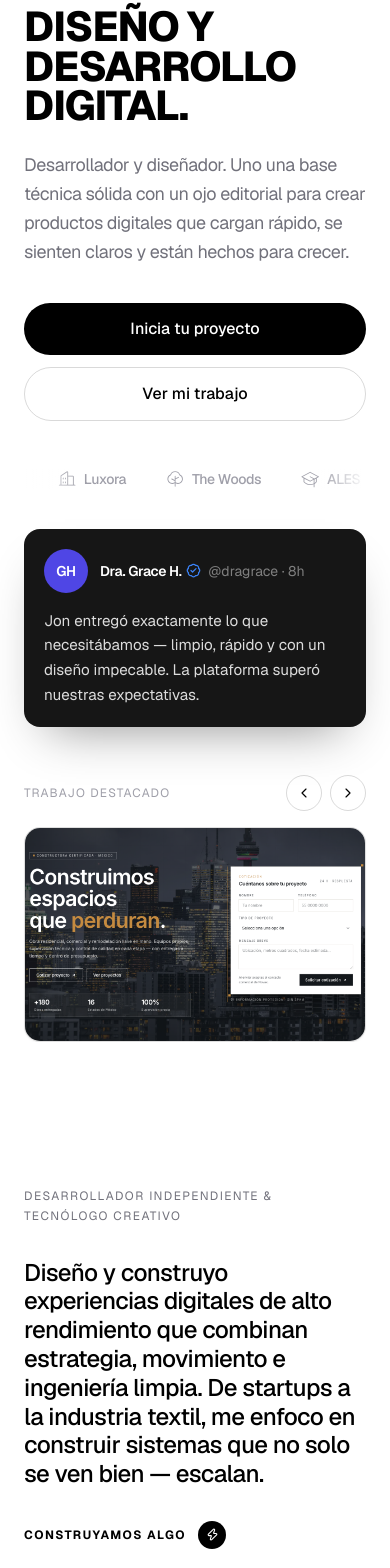
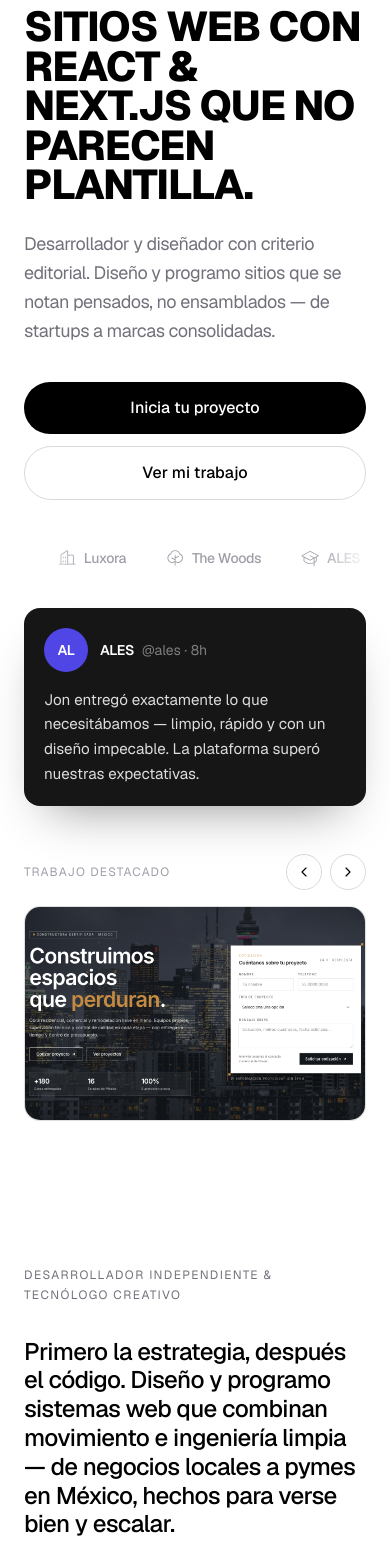
Before and after one commit to Jonsym/jon-portfolio, a Next.js app: page / in a window 390 px wide. Shown: the part 106-1674 px from the top of the page. Built offline with nearby package versions, Linux system fonts and the light colour scheme; grey boxes are pictures that could not be loaded.

Commit message:
add new SEO

```diff
--- a/app/layout.tsx
+++ b/app/layout.tsx
@@ -13,9 +13,9 @@ const geistSans = Geist({
 });
 
 export const metadata: Metadata = {
-  title: "Jon Zamudio — Desarrollador & Diseñador Web",
+  title: "Jon Zamudio — Diseño y Desarrollo Web con React & Next.js",
   description:
-    "Diseño y construyo experiencias digitales de alto rendimiento con React y Next.js — rápidas, claras y hechas para crecer. Portafolio de trabajos seleccionados, 2018—2026.",
+    "Diseño y desarrollo sitios web rápidos y de alto rendimiento con React & Next.js — claros, escalables y hechos para crecer. Jon Zamudio, portafolio 2018—2026.",
 };
 
 export default function RootLayout({
--- a/app/page.tsx
+++ b/app/page.tsx
@@ -1,5 +1,4 @@
 import Link from "next/link";
-import { BadgeCheck } from "lucide-react";
 import {
   Baby,
   Buildings,
@@ -82,14 +81,13 @@ function Testimonial() {
     <figure className="rounded-2xl bg-[#161616] p-5 sm:p-6 text-white shadow-[0_24px_48px_-24px_rgba(0,0,0,0.45)]">
       <div className="flex items-center gap-3">
         <span className="inline-flex h-11 w-11 shrink-0 items-center justify-center rounded-full bg-[#4f46e5] text-sm font-semibold tracking-tight">
-          GH
+          AL
         </span>
         <div className="flex flex-wrap items-center gap-x-2 gap-y-0.5 text-sm">
           <span className="inline-flex items-center gap-1 font-semibold tracking-tight">
-            Dra. Grace H.
-            <BadgeCheck size={15} className="text-[#3b82f6]" aria-hidden="true" />
+            ALES
           </span>
-          <span className="text-white/45">@dragrace · 8h</span>
+          <span className="text-white/45">@ales · 8h</span>
         </div>
       </div>
       <blockquote className="mt-4 text-[0.95rem] leading-relaxed text-white/85">
@@ -117,14 +115,16 @@ export default function Home() {
 
             <div className="flex flex-col justify-center flex-1 px-6 lg:pl-12 lg:pr-10 py-12 lg:py-10 lg:overflow-y-auto no-scrollbar">
               <h1 className="text-[2.6rem] leading-[0.95] sm:text-6xl xl:text-7xl font-extrabold uppercase tracking-tight text-black">
-              <T es="Diseño y desarrollo" en="Digital design &" />{" "}
-              <T es="digital." en="development." />
+              <T
+                es="Sitios web con React & Next.js que no parecen plantilla."
+                en="Websites built with React & Next.js that don't look like templates."
+              />
             </h1>
 
             <p className="mt-6 max-w-md text-lg lg:text-xl leading-relaxed text-zinc-500 tracking-tight">
               <T
-                es="Desarrollador y diseñador. Uno una base técnica sólida con un ojo editorial para crear productos digitales que cargan rápido, se sienten claros y están hechos para crecer."
-                en="Developer and designer. I pair solid engineering with an editorial eye to build digital products that load fast, feel clear, and are built to grow."
+                es="Desarrollador y diseñador con criterio editorial. Diseño y programo sitios que se notan pensados, no ensamblados — de startups a marcas consolidadas."
+                en="Developer and designer with an editorial eye. I design and build sites that feel considered, not assembled — from startups to established brands."
               />
             </p>
 
@@ -133,14 +133,14 @@ export default function Home() {
                 href="/contact"
                 className="inline-flex items-center justify-center rounded-full bg-black px-7 py-3.5 text-base font-medium text-white transition-colors duration-150 hover:bg-[#0000FF] focus:outline-none focus-visible:ring-2 focus-visible:ring-[#0000FF] focus-visible:ring-offset-2"
               >
-                <T es="Inicia tu proyecto" en="Start Your Project" />
+                <T es="Inicia tu proyecto" en="Start your project" />
               </Link>
-              <a
-                href="#proyectos"
+              <Link
+                href="/proyectos"
                 className="inline-flex items-center justify-center rounded-full border border-black/15 px-7 py-3.5 text-base font-medium text-black transition-colors duration-150 hover:border-black hover:bg-black/[0.03] focus:outline-none focus-visible:ring-2 focus-visible:ring-[#0000FF] focus-visible:ring-offset-2"
               >
                 <T es="Ver mi trabajo" en="See my work" />
-              </a>
+              </Link>
             </div>
 
             <div className="mt-12">
--- a/src/components/FinalCta.tsx
+++ b/src/components/FinalCta.tsx
@@ -24,12 +24,19 @@ export default function FinalCta() {
           />
         </h2>
 
+        <p className="mx-auto mt-6 max-w-xl text-base lg:text-lg leading-relaxed text-white/60">
+          <T
+            es="Cuéntame qué estás construyendo. Te respondo en un día hábil con los próximos pasos claros — sin compromiso."
+            en="Tell me what you're building. I'll reply within one business day with clear next steps — no obligation."
+          />
+        </p>
+
         <div className="mt-10 lg:mt-14 flex justify-center">
           <Link
-            href="/contacto"
+            href="/contact"
             className="group inline-flex items-center gap-3 rounded-full bg-white px-7 py-4 text-sm font-semibold uppercase tracking-[0.1em] text-black transition-transform duration-200 hover:scale-[1.03] focus:outline-none focus-visible:ring-2 focus-visible:ring-white focus-visible:ring-offset-4 focus-visible:ring-offset-[#0c0c0c]"
           >
-            <T es="Empecemos" en="Let's talk" />
+            <T es="Inicia tu proyecto" en="Start your project" />
           </Link>
         </div>
       </div>
--- a/src/components/HowIWork.tsx
+++ b/src/components/HowIWork.tsx
@@ -19,8 +19,8 @@ export default function HowIWork() {
         <div className="lg:col-span-7 lg:col-start-6">
           <p className="max-w-xl text-2xl sm:text-3xl lg:text-[2rem] font-medium leading-[1.2] tracking-tight text-black">
             <T
-              es="Diseño y construyo experiencias digitales de alto rendimiento que combinan estrategia, movimiento e ingeniería limpia. De startups a la industria textil, me enfoco en construir sistemas que no solo se ven bien — escalan."
-              en="I design and build high-performance digital experiences that blend strategy, motion, and clean engineering. From startups to textile industries, I focus on building systems that don't just look good — they scale."
+              es="Primero la estrategia, después el código. Diseño y programo sistemas web que combinan movimiento e ingeniería limpia — de negocios locales a pymes en México, hechos para verse bien y escalar."
+              en="Strategy first, then code. I design and build web systems that combine motion and clean engineering — from local businesses to SMBs across Mexico, made to look good and scale."
             />
           </p>
 
@@ -51,14 +51,14 @@ export default function HowIWork() {
             <div className="max-w-md space-y-6 text-base lg:text-lg leading-relaxed text-zinc-300">
               <p>
                 <T
-                  es="Cada proyecto empieza con claridad. Me enfoco en entender el negocio antes de tocar el diseño."
-                  en="Every project starts with clarity. I focus on understanding the business before touching the design."
+                  es="Cada proyecto empieza por entender tu negocio — antes de tocar el diseño."
+                  en="Every project starts with understanding your business — before touching design."
                 />
               </p>
               <p>
                 <T
-                  es="UI limpia, backend escalable e interacciones fluidas — creo que los sistemas sólidos crean marcas sólidas."
-                  en="Clean UI, scalable backend, and smooth interactions — I believe strong systems create strong brands."
+                  es="Después: UI limpia, un backend escalable e interacciones fluidas. Los sistemas sólidos construyen marcas sólidas."
+                  en="Then: clean UI, a scalable backend, and smooth interactions. Strong systems build strong brands."
                 />
               </p>
             </div>
@@ -68,7 +68,7 @@ export default function HowIWork() {
               className="group inline-flex items-center gap-3 focus:outline-none focus-visible:ring-2 focus-visible:ring-white focus-visible:ring-offset-4 focus-visible:ring-offset-[#0c0c0c]"
             >
               <span className="text-xs font-bold uppercase tracking-[0.12em] text-white">
-                <T es="Mi enfoque" en="My approach" />
+                <T es="Ver mi enfoque" en="See my approach" />
               </span>
               <span className="inline-flex h-7 w-7 shrink-0 items-center justify-center rounded-full bg-white text-black transition-transform duration-200 group-hover:scale-110">
                 <Square size={11} strokeWidth={2.5} aria-hidden="true" />
--- a/src/components/Testimonials.tsx
+++ b/src/components/Testimonials.tsx
@@ -2,7 +2,7 @@
 
 import { useRef } from "react";
 import Link from "next/link";
-import { ArrowUpRight, ChevronLeft, ChevronRight, Star } from "lucide-react";
+import { ArrowUpRight, ChevronLeft, ChevronRight } from "lucide-react";
 import MobileCarousel, {
   type CarouselHandle,
 } from "@/src/components/MobileCarousel";
@@ -82,7 +82,6 @@ function Rating({ value, dark }: { value: number; dark?: boolean }) {
         dark ? "text-white/70" : "text-zinc-500"
       }`}
     >
-      <Star size={13} aria-hidden="true" className="fill-amber-400 text-amber-400" />
       {value.toFixed(1)}
     </span>
   );
@@ -178,6 +177,7 @@ export default function Testimonials() {
     <section aria-label="Recent clients" className="mt-24 lg:mt-40">
       {/* Heading + CTA + (mobile) controls */}
       <div className="flex flex-wrap items-end justify-between gap-x-8 gap-y-5">
+        <div className="max-w-xl">
           <h2 className="text-5xl sm:text-6xl lg:text-7xl font-semibold tracking-tight lowercase">
             <span className="text-zinc-300">
               <T es="/clientes " en="/recent " />
@@ -186,13 +186,20 @@ export default function Testimonials() {
               <T es="recientes" en="clients" />
             </span>
           </h2>
+          <p className="mt-5 max-w-md text-base lg:text-lg leading-relaxed text-zinc-500">
+            <T
+              es="Proyectos reales, entregados más rápido y más limpios de lo esperado — sitios que se ven impecables y de verdad rinden. Esto dicen mis clientes recientes."
+              en="Real projects, delivered faster and cleaner than expected — sites that look sharp and actually perform. Here's what recent clients had to say."
+            />
+          </p>
+        </div>
 
         <div className="flex w-full lg:w-auto items-center justify-between lg:justify-end gap-5">
           <Link
             href="/proyectos"
             className="group inline-flex items-center gap-2 text-sm font-medium text-black transition-colors duration-150 hover:text-[#0000FF] focus:outline-none focus-visible:ring-2 focus-visible:ring-[#0000FF] focus-visible:ring-offset-4 focus-visible:ring-offset-white"
           >
-            <T es="Ver proyectos" en="View Projects" />
+            <T es="Ver proyectos recientes" en="View recent projects" />
             <ArrowUpRight
               size={16}
               strokeWidth={1.75}
```
Lines whose indentation alone changed are shown as unchanged.
